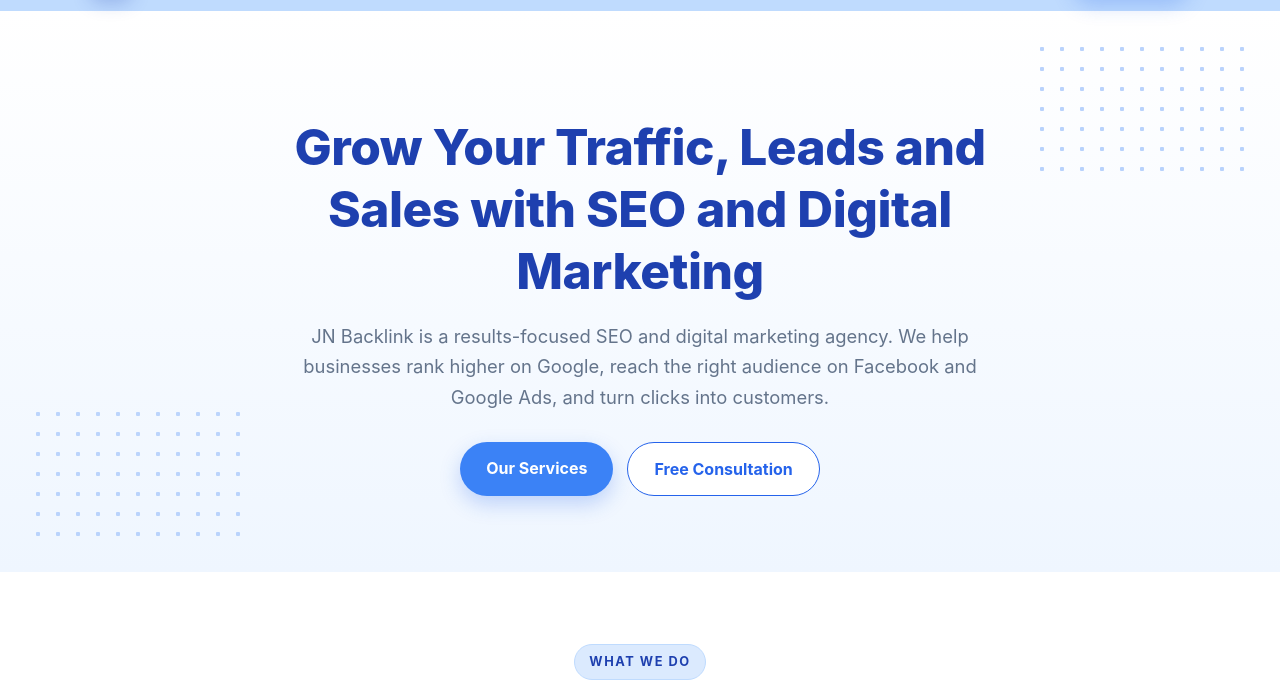
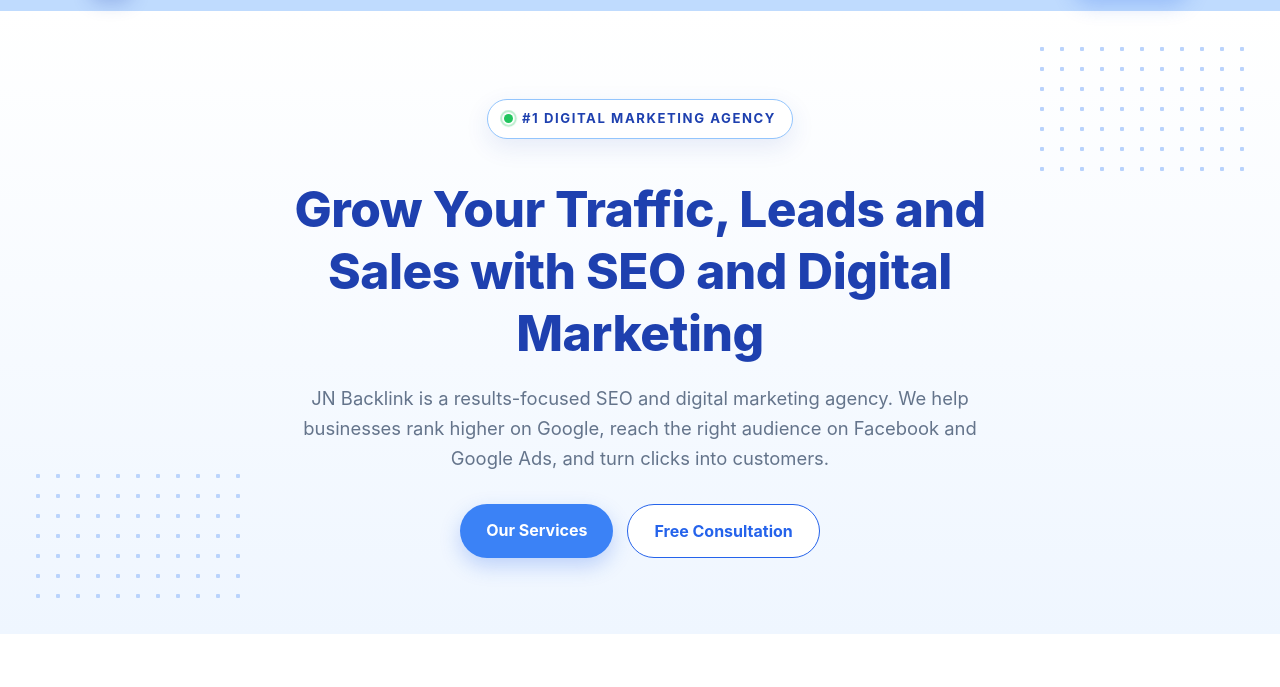
Before and after one commit to searchbridgedigital/jnbacklink, a plain HTML site: page index.html in a window 1280 px wide. Shown: the part 58-745 px from the top of the page. Drawn offline with Linux system fonts and the light colour scheme.

Commit message:
Add hero badge with pulsing dot above homepage headline

```diff
--- a/assets/css/style.css
+++ b/assets/css/style.css
@@ -173,6 +173,33 @@ p:last-child { margin-bottom: 0; }
 }
 .hero > * { position: relative; z-index: 1; }
 .hero h1 { margin: 18px auto 18px; max-width: 820px; }
+/* Small badge above the hero headline, with a pulsing "live" dot. */
+.hero-badge {
+  display: inline-flex; align-items: center; gap: 9px;
+  background: #FFFFFF; border: 1px solid var(--blue-border);
+  color: var(--blue-dark);
+  font-size: .82rem; font-weight: 700; letter-spacing: .12em; text-transform: uppercase;
+  padding: 8px 16px; border-radius: 999px;
+  box-shadow: var(--shadow);
+  margin: 0 auto 22px;
+}
+.hero-badge-dot {
+  position: relative; flex: 0 0 auto;
+  width: 9px; height: 9px; border-radius: 50%;
+  background: #22C55E;
+}
+.hero-badge-dot::after {
+  content: ""; position: absolute; inset: -4px;
+  border-radius: 50%; border: 2px solid rgba(34, 197, 94, .55);
+  animation: hero-badge-ping 1.6s cubic-bezier(0, 0, .2, 1) infinite;
+}
+@keyframes hero-badge-ping {
+  0% { transform: scale(.6); opacity: 1; }
+  80%, 100% { transform: scale(1.5); opacity: 0; }
+}
+@media (prefers-reduced-motion: reduce) {
+  .hero-badge-dot::after { animation: none; }
+}
 .hero p.lead { font-size: 1.15rem; color: var(--muted); max-width: 720px; margin: 0 auto 30px; }
 .hero-actions { display: flex; gap: 14px; justify-content: center; flex-wrap: wrap; }
 
--- a/index.html
+++ b/index.html
@@ -43,6 +43,7 @@
 <main>
   <section class="hero">
     <div class="container">
+      <p class="hero-badge"><span class="hero-badge-dot" aria-hidden="true"></span>#1 Digital Marketing Agency</p>
       <h1>Grow Your Traffic, Leads and Sales with SEO and Digital Marketing</h1>
       <p class="lead">JN Backlink is a results-focused SEO and digital marketing agency. We help businesses rank higher on Google, reach the right audience on Facebook and Google Ads, and turn clicks into customers.</p>
       <div class="hero-actions">
```
